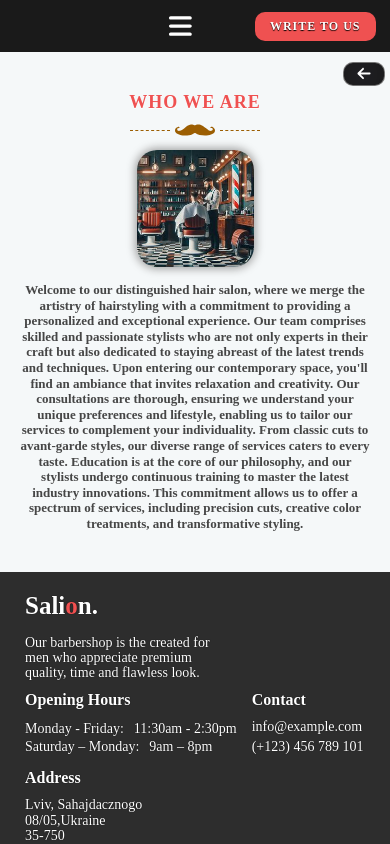
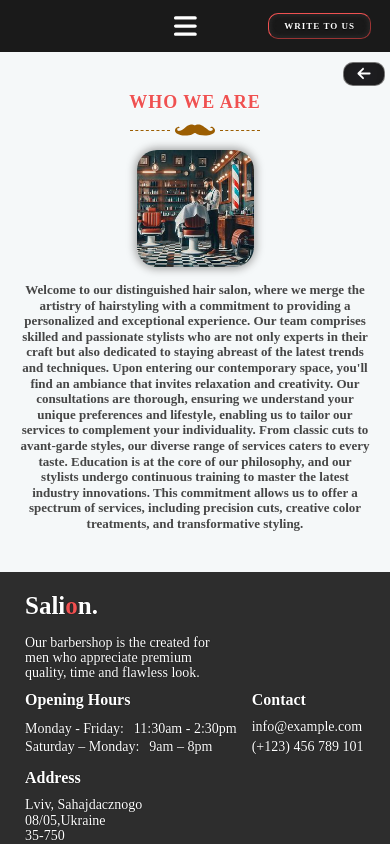
Before and after one commit to Korneliia08/myBet, a React (Create React App) app: page /myBet/aboutUs in a window 390 px wide. Shown: the top 844 px of the page. Built offline with nearby package versions, Linux system fonts and the light colour scheme; no server answers.

Commit message:
responsive

```diff
--- a/src/defaultPanel/staticComponents/Header/Nav/Nav.module.css
+++ b/src/defaultPanel/staticComponents/Header/Nav/Nav.module.css
@@ -38,6 +38,12 @@
   display: flex;
   justify-content: space-around;
   column-gap: 10px;
+}
+@media (max-width: 800px) {
+  .containerForTitleAndNav .nav {
+    display: contents;
+    justify-content: space-between;
+  }
 }
 .containerForTitleAndNav .nav .bigContainer {
   display: flex;
@@ -93,7 +99,11 @@ body .writeToUs {
   text-decoration: none;
   padding: 7px 15px;
   margin-top: 0;
-  font-size: 12px;
+  font-size: 9px;
+  background-color: transparent;
+  box-shadow: 0px 0px 8px 1px inset #181818, 0px 0px 4px 1px inset #424242;
+  border: 1px outset #EF5151;
+  letter-spacing: 1px;
 }
 
 .responsiveMenu {
--- a/src/defaultPanel/staticComponents/Header/Nav/Nav.module.scss
+++ b/src/defaultPanel/staticComponents/Header/Nav/Nav.module.scss
@@ -93,7 +93,11 @@ body .writeToUs {
   text-decoration: none;
   padding: 7px 15px;
   margin-top: 0;
-  font-size: 12px;
+  font-size: 9px;
+  background-color: transparent;
+  box-shadow: 0px 0px 8px 1px inset #181818, 0px 0px 4px 1px inset #424242;
+  border: 1px outset #EF5151;
+  letter-spacing: 1px;
 }
 
 .responsiveMenu {
```
Also changed, not shown: 1 other file (tests, documents, lock files or other folders).
